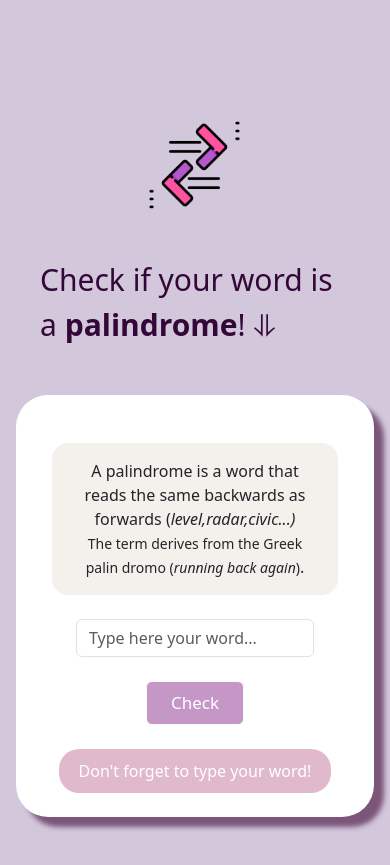
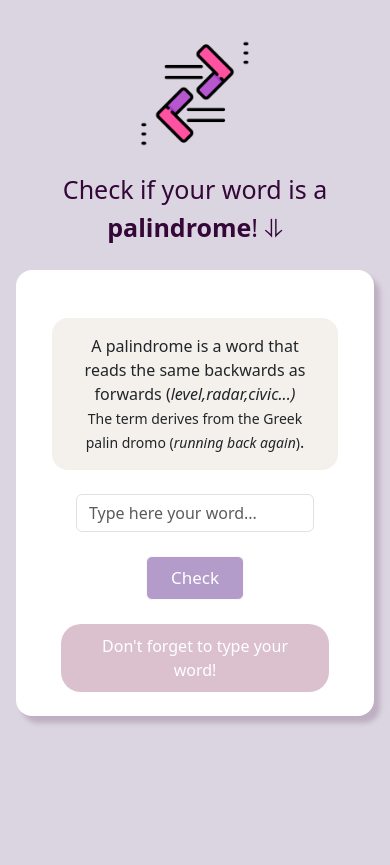
Before and after one commit to simonakom/palindrome-app, a plain HTML site: page index.html in a window 390 px wide. Both pictures are taken after a click on the button "Check". After the commit the page ends 844 px from the top, so only its background shows below. Drawn offline with nearby package versions, Linux system fonts and the light colour scheme.

Commit message:
fixed responsive

```diff
--- a/index.html
+++ b/index.html
@@ -12,11 +12,11 @@
 <body>
     <div class="main mx-3">
         <img src="sort.png">
-        <p class="my-5 px-4"> Check if your word is a <b>palindrome</b>! ⥥</p>
-        <section class="container rounded-5 mb-5">
+        <p class="my-4 px-4"> Check if your word is a <b>palindrome</b>! ⥥</p>
+        <section class="container rounded-4 mb-4">
             <div class="info rounded-4 text-center mx-4 mt-5 px-4 py-3">A palindrome is a word that reads the same backwards as forwards (<i>level,radar,civic...)</i><br><small>The term derives from the Greek palin dromo (<i>running back again</i>)</small>.<br></div>
             <div class="input-group">
-                <input type="text" class="mx-5 mt-4 input form-control weight" placeholder="Type here your word..." aria-label="Username" aria-describedby="basic-addon1">
+                <input type="text" class="mx-5 mt-4 form-control" placeholder="Type here your word...">
             </div>
             <button type="button" class="custom-button mt-4 mb-4 btn btn-light">Check</button>
             <p class="result mb-4"></p>
--- a/script.js
+++ b/script.js
@@ -1,5 +1,5 @@
-const input = document.querySelector(".input")
-    const btn = document.querySelector(".btn")
+const input = document.querySelector("input")
+    const btn = document.querySelector("button")
     const result = document.querySelector(".result")
 
     btn.addEventListener("click", palindrom)
@@ -8,7 +8,7 @@ function palindrom () {
     let inputVal = input.value
     let lenght = inputVal.length
 
-    let start = inputVal.substring(0, Math.floor(lenght/2)).toLowerCase(); //zodzio pabaiga (sveikasis skaicius) Math.floor(len/2)
+    let start = inputVal.substring(0, Math.floor(lenght/2)).toLowerCase(); //end of word (Integer) Math.floor(len/2)
     console.log(start)
 
     let end = inputVal.substring(lenght-Math.floor(lenght/2))
@@ -23,20 +23,20 @@ function palindrom () {
     if (!inputVal) {
         result.innerHTML = `Don't forget to type your word!`
         result.style.display  = 'block';
-        result.style.backgroundColor = 'rgba(205, 142, 174, 0.618)';
+        result.style.backgroundColor = '#c69ab09e';
     }
     else if (!/^[A-Za-z]+$/.test(inputVal)) {
         result.innerHTML = `Please, type only letters!`
         result.style.display  = 'block';
-        result.style.backgroundColor = 'rgba(205, 142, 174, 0.618)';
+        result.style.backgroundColor = '#c69ab09e';
     }
     else if (start===flip) {
         result.innerHTML = `${inputVal.toUpperCase()} - is a palindrome`
         result.style.display  = 'block';
-        result.style.backgroundColor = 'rgba(129, 156, 140, 0.508)';
+        result.style.backgroundColor = '#5fb58282';
     } else {
         result.innerHTML = `${inputVal.toUpperCase()} - is not a palindrome`
         result.style.display  = 'block';
-        result.style.backgroundColor = 'rgba(205, 142, 174, 0.618)';
+        result.style.backgroundColor = '#c69ab09e';
     }
 }
--- a/style.css
+++ b/style.css
@@ -1,45 +1,42 @@
-* {
-    margin:0;
-    padding: 0;
-    box-sizing: border-box;
-}
 body {
     display: flex;
     justify-content: center;
     align-items: center;
-    max-height: 100vh;
-    background-color: rgba(169, 147, 188, 0.508);
+    /* height: 100vh; */
+    background-color: rgba(186, 174, 197, 0.508);
+    cursor: default;
 }
 .main{
+    margin-top: 70px;
+    margin-bottom: 100px;
     display: flex;
     flex-direction: column;
     justify-content: center;
     align-items: center;
-    margin-top: 5%;
-    margin-bottom: 15%;
+    max-width: 700px;
 }
 img {
-    max-width: 25%;
+    max-width: 18%;
     transform: rotate(90deg);
-    margin-top: 25%;
 }
 p {
-    font-size: 30px;
+    font-size: 28px;
     color: rgb(51, 7, 56);
-}
-.info {
-    background-color: rgba(199, 179, 154, 0.192)
+    text-align: center;
 }
 .container {
-    max-width: 40rem;
+    word-break: break-word;
     background-color: white;
     display: flex;
     justify-content: center;
     align-items: center;
     flex-direction: column;
-    box-shadow: 10px 10px 5px 0px rgba(180, 48, 195, 0.75);
-    -webkit-box-shadow: 10px 10px 5px 0px rgba(93, 48, 89, 0.75);
-    -moz-box-shadow: 10px 10px 5px 0px rgba(0,0,0,0.75);
+    box-shadow: 6px 6px 2px 10px rgba(180, 48, 195, 0.75);
+    -webkit-box-shadow: 6px 7px 5px 0px rgba(93, 48, 89, 0.226);
+    -moz-box-shadow: 7px 7px 5px 0px rgba(0, 0, 0, 0.58);
+}
+.info {
+    background-color: rgba(199, 179, 154, 0.192)
 }
 .custom-button {
     color: white;
@@ -48,16 +45,12 @@ p {
     font-size: 17px;
 }
 .custom-button:hover {
-    transform: scale(1.1);
+    transform: scale(1.03);
     border: none;
     transition: transform 0.3s ease-in-out;
     opacity: 0.8;
     background-color: rgba(161, 89, 161, 0.791);
     color:white;
-}
-.custom-button:focus {
-    background-color: #9c4ea096 !important; /* Darker green color when active or clicked */
-    color: white !important;
 }
 .result {
     display: none;
@@ -66,23 +59,21 @@ color:  rgb(255, 255, 255);
     border-radius: 20px;
     padding: 10px 20px 10px 20px ;
     margin: auto;
-}
-@media screen and (max-width: 620px) {
-    img {
-    min-width: 30%;
-    transform: rotate(90deg);
-    margin-top: 40%;
-    }
+    max-width: 80%;
+    max-height: 200px;
+    overflow-x: scroll;
 }
 @media screen and (max-width: 500px) {
     img {
-    min-width: 28%;
-    margin-top: 40%;
+        min-width: 23%;
+        margin-top: -30px;
+    }
+    p {
+        font-size: 25px;
     }
 }
-@media screen and (max-width: 400px) {
+@media screen and (max-width: 390px) {
     img {
-    min-width: 20%;
-    margin-top: 50%;
+        min-width: 30%;
     }
 }
```
Also changed, not shown: 1 other file. Lines whose indentation alone changed are shown as unchanged.
